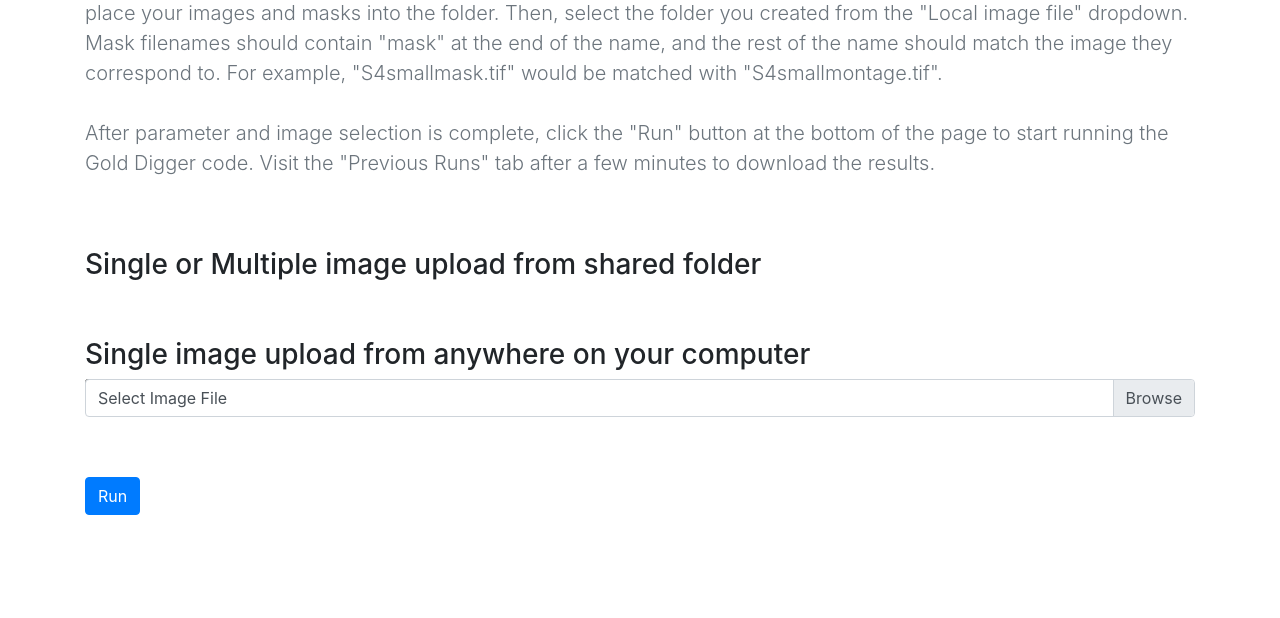
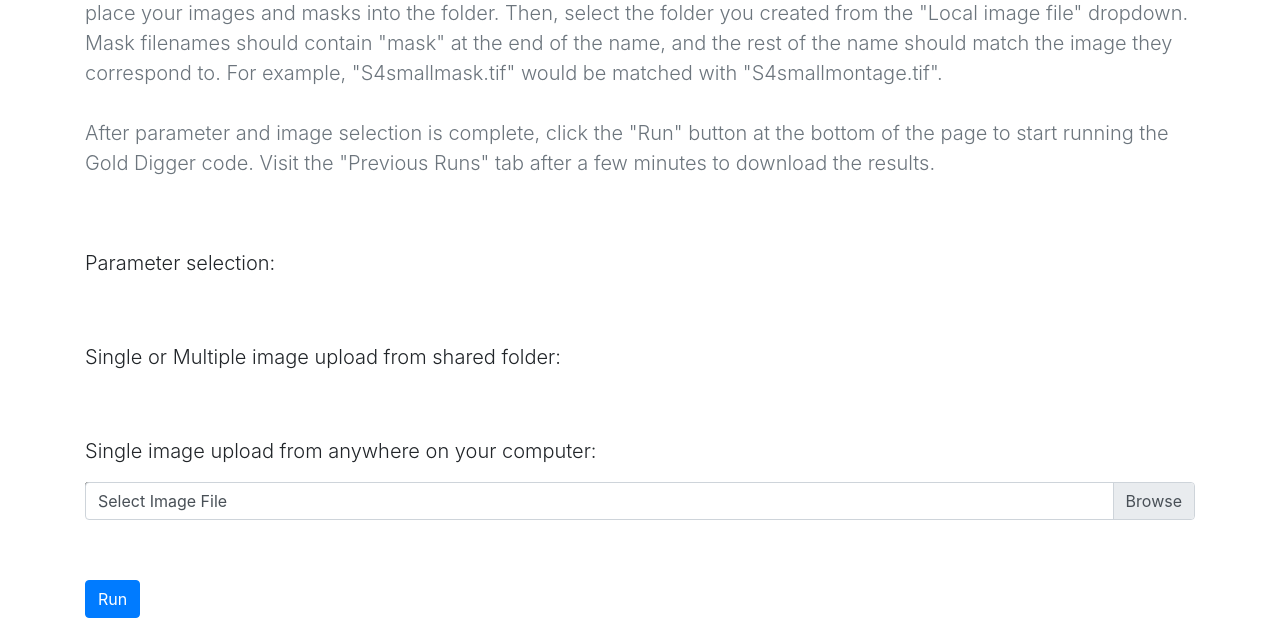
Before and after one commit to mpfi-dsp/GoldDigger, a Django app: template GDapp/templates/GDapp/upload.html in a window 1280 px wide. Shown: the part 408-1026 px from the top of the page. Before the commit the page ends 923 px from the top, so only its background shows below. Run offline with Django 3.2, Linux system fonts and the light colour scheme; the template is opened without the code that fills it: values that come from a table or form of the project are taken from there, others are empty; parts of the project's set-up code (start-up, migrations or seed data) failed here and were passed over; some libraries are stand-ins or nearby versions.

Commit message:
improved descriptions for different upload methods

```diff
--- a/GDapp/templates/GDapp/upload.html
+++ b/GDapp/templates/GDapp/upload.html
@@ -35,16 +35,18 @@
     <div id="alert-box"></div>
     <div id="image-box"></div>
     <br>
+
+    <p class = "lead">Parameter selection:</p>
     <form method='post' enctype="multipart/form-data" action="" id="upload-form">
       {% csrf_token %}
       {{form.as_p}}
+<br><br>
 
-
-    <h3>Single or Multiple image upload from shared folder</h3>
+    <p class="lead">Single or Multiple image upload from shared folder:</p>
       {{local_files_form.as_p}}
       <br><br>
 
-    <h3>Single image upload from anywhere on your computer</h3>
+    <p class="lead">Single image upload from anywhere on your computer:</p>
       <div class="custom-file">
         <!--<p>Image file upload: </p>-->
         <input id="chunked_upload" type="file" name="the_file" class='form-control-file'>
```
